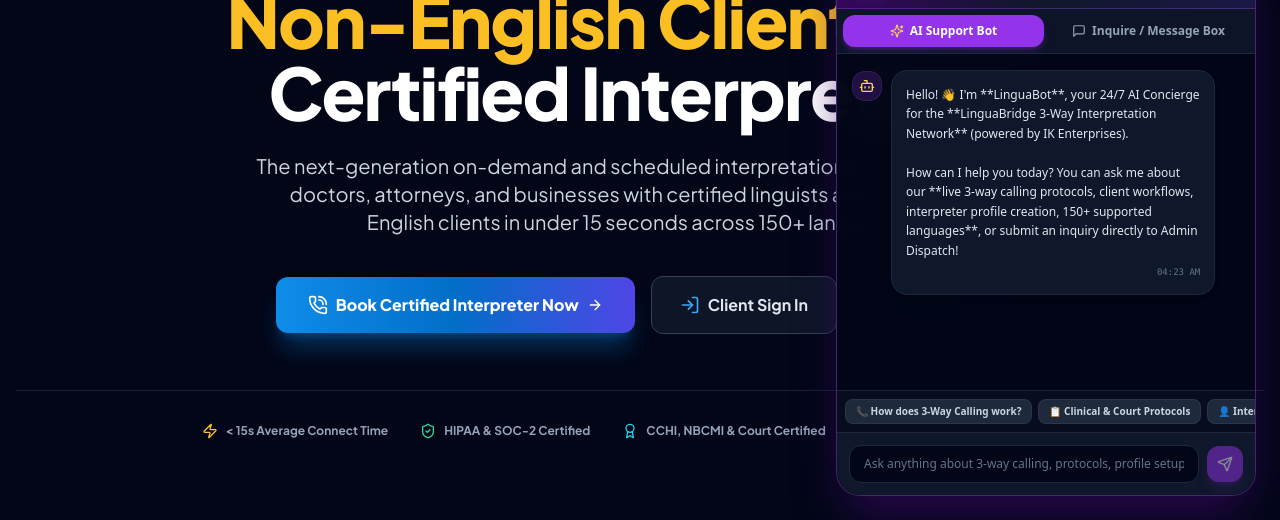
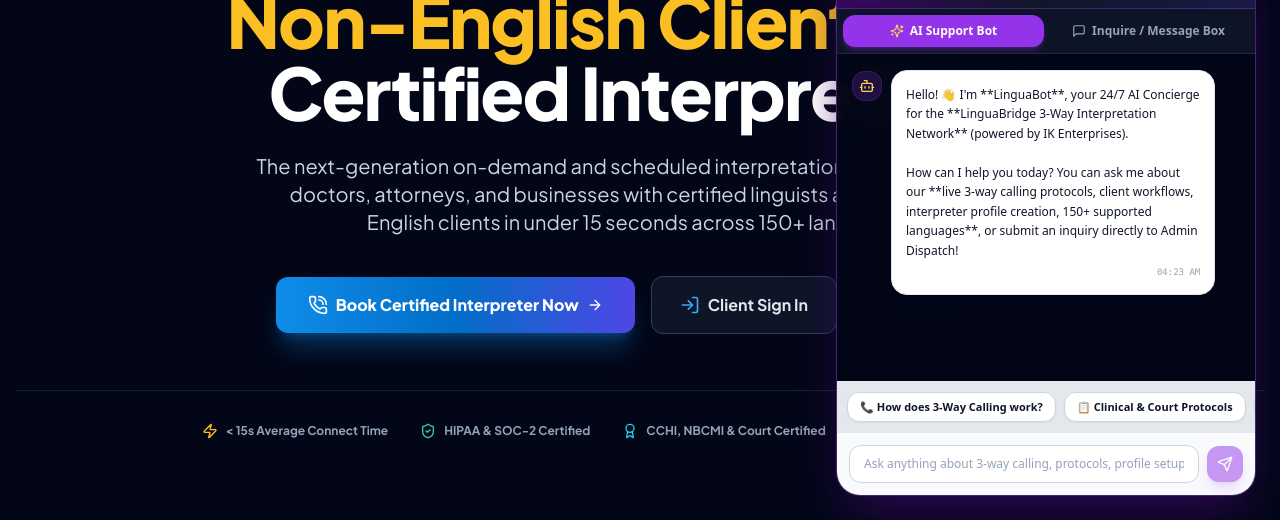
Before and after one commit to ik5928271/linguabridge-portal, a React (Vite) app: page / in a window 1280 px wide. Both pictures are taken after a click on the button "Open AI Concierge & Support Box". Shown: the part 280-800 px from the top of the page. Built offline with nearby package versions, Linux system fonts and the light colour scheme; no server answers.

Commit message:
Add files via upload

```diff
--- a/src/components/AIAssistantWidget.jsx
+++ b/src/components/AIAssistantWidget.jsx
@@ -410,13 +410,13 @@ Have a specific question, custom language request, profile issue, or need a rate
                       )}
                       <div className={`max-w-[84%] p-3.5 rounded-2xl space-y-1 ${
                         isBot
-                          ? 'bg-slate-900 border border-slate-800 text-slate-200 shadow-md'
+                          ? 'bg-white dark:bg-slate-900 border border-slate-200 dark:border-slate-800 text-slate-900 dark:text-slate-100 shadow-sm'
                           : 'bg-gradient-to-r from-purple-600 to-indigo-600 text-white shadow-md'
                       }`}>
                         <div className="leading-relaxed whitespace-pre-line text-xs font-normal">
                           {m.text}
                         </div>
-                        <div className={`text-[9px] font-mono text-right ${isBot ? 'text-slate-500' : 'text-purple-200'}`}>
+                        <div className={`text-[9px] font-mono text-right ${isBot ? 'text-slate-400 dark:text-slate-500' : 'text-purple-200'}`}>
                           {m.time}
                         </div>
                       </div>
@@ -425,8 +425,8 @@ Have a specific question, custom language request, profile issue, or need a rate
                 })}
 
                 {isTyping && (
-                  <div className="flex items-center gap-2 text-slate-400 text-xs italic pl-9">
-                    <span className="w-2 h-2 rounded-full bg-purple-400 animate-pulse" />
+                  <div className="flex items-center gap-2 text-slate-500 dark:text-slate-400 text-xs italic pl-9">
+                    <span className="w-2 h-2 rounded-full bg-purple-500 animate-pulse" />
                     <span>LinguaBot is typing an answer...</span>
                   </div>
                 )}
@@ -434,17 +434,18 @@ Have a specific question, custom language request, profile issue, or need a rate
               </div>
 
               {/* Quick Prompt Pills Toolbar */}
-              <div className="p-2 border-t border-slate-800/80 bg-slate-900/50 flex items-center gap-1.5 overflow-x-auto no-scrollbar shrink-0">
+              <div className="p-2.5 border-t border-slate-200 dark:border-slate-800/80 bg-slate-100/95 dark:bg-slate-900/90 flex items-center gap-2 overflow-x-auto no-scrollbar shrink-0">
                 {QUICK_PROMPTS.map((qp, idx) => (
                   <button
                     key={idx}
+                    type="button"
                     onClick={() => {
                       setInputQuery(qp.query);
                       setTimeout(() => {
                         handleSendMessage();
                       }, 50);
                     }}
-                    className="px-2.5 py-1 rounded-lg bg-slate-800 hover:bg-purple-600/30 text-slate-300 hover:text-purple-200 border border-slate-700/60 hover:border-purple-500/40 text-[10px] font-semibold whitespace-nowrap transition shrink-0"
+                    className="linguabot-quick-pill px-3 py-1.5 rounded-xl bg-white dark:bg-slate-800 hover:bg-purple-100 dark:hover:bg-purple-900/40 text-slate-900 dark:text-slate-200 hover:text-purple-700 dark:hover:text-purple-300 border border-slate-300 dark:border-slate-700 hover:border-purple-400 dark:hover:border-purple-500/50 text-[11px] font-bold whitespace-nowrap transition-all shadow-sm shrink-0 cursor-pointer"
                   >
                     {qp.label}
                   </button>
@@ -452,18 +453,18 @@ Have a specific question, custom language request, profile issue, or need a rate
               </div>
 
               {/* Chat Input Bar */}
-              <form onSubmit={handleSendMessage} className="p-3 bg-slate-900 border-t border-slate-800 flex items-center gap-2 shrink-0">
+              <form onSubmit={handleSendMessage} className="p-3 bg-slate-50 dark:bg-slate-900 border-t border-slate-200 dark:border-slate-800 flex items-center gap-2 shrink-0">
                 <input
                   type="text"
                   value={inputQuery}
                   onChange={(e) => setInputQuery(e.target.value)}
                   placeholder="Ask anything about 3-way calling, protocols, profile setup, glossaries..."
-                  className="flex-1 px-3.5 py-2.5 rounded-xl bg-slate-950 border border-slate-800 text-xs text-white placeholder-slate-500 focus:outline-none focus:border-purple-500 transition"
+                  className="flex-1 px-3.5 py-2.5 rounded-xl bg-white dark:bg-slate-950 border border-slate-300 dark:border-slate-800 text-xs text-slate-900 dark:text-white placeholder-slate-400 dark:placeholder-slate-500 focus:outline-none focus:border-purple-500 transition"
                 />
                 <button
                   type="submit"
                   disabled={!inputQuery.trim() || isTyping}
-                  className="p-2.5 rounded-xl bg-purple-600 hover:bg-purple-500 disabled:opacity-50 text-white font-bold transition shrink-0 shadow-lg shadow-purple-600/30"
+                  className="p-2.5 rounded-xl bg-purple-600 hover:bg-purple-500 disabled:opacity-50 text-white font-bold transition shrink-0 shadow-lg shadow-purple-600/30 cursor-pointer"
                   title="Send Question"
                 >
                   <Send className="w-4 h-4" />
--- a/src/components/PrepaidWalletModal.jsx
+++ b/src/components/PrepaidWalletModal.jsx
@@ -19,7 +19,8 @@ import {
   FileText,
   AlertCircle,
   Copy,
-  Info
+  Info,
+  Send
 } from 'lucide-react';
 
 export default function PrepaidWalletModal({
--- a/src/index.css
+++ b/src/index.css
@@ -318,6 +318,23 @@ body.light-theme [class*="bg-brand-600\/20"] .text-slate-500 {
   color: #3b82f6 !important;
 }
 
+/* LinguaBot AI Assistant Quick Reply Pills in Light Mode */
+.light .linguabot-quick-pill,
+body.light-theme .linguabot-quick-pill {
+  background-color: #ffffff !important;
+  color: #0f172a !important;
+  border-color: #cbd5e1 !important;
+  box-shadow: 0 1px 3px rgba(0, 0, 0, 0.08) !important;
+}
+
+.light .linguabot-quick-pill:hover,
+body.light-theme .linguabot-quick-pill:hover {
+  background-color: #f3e8ff !important;
+  color: #6b21a8 !important;
+  border-color: #c084fc !important;
+}
+
+
 .light .text-slate-100,
 body.light-theme .text-slate-100,
 .light .text-slate-200,
```
Also changed, not shown: 3 other files (tests, documents, lock files or other folders).
